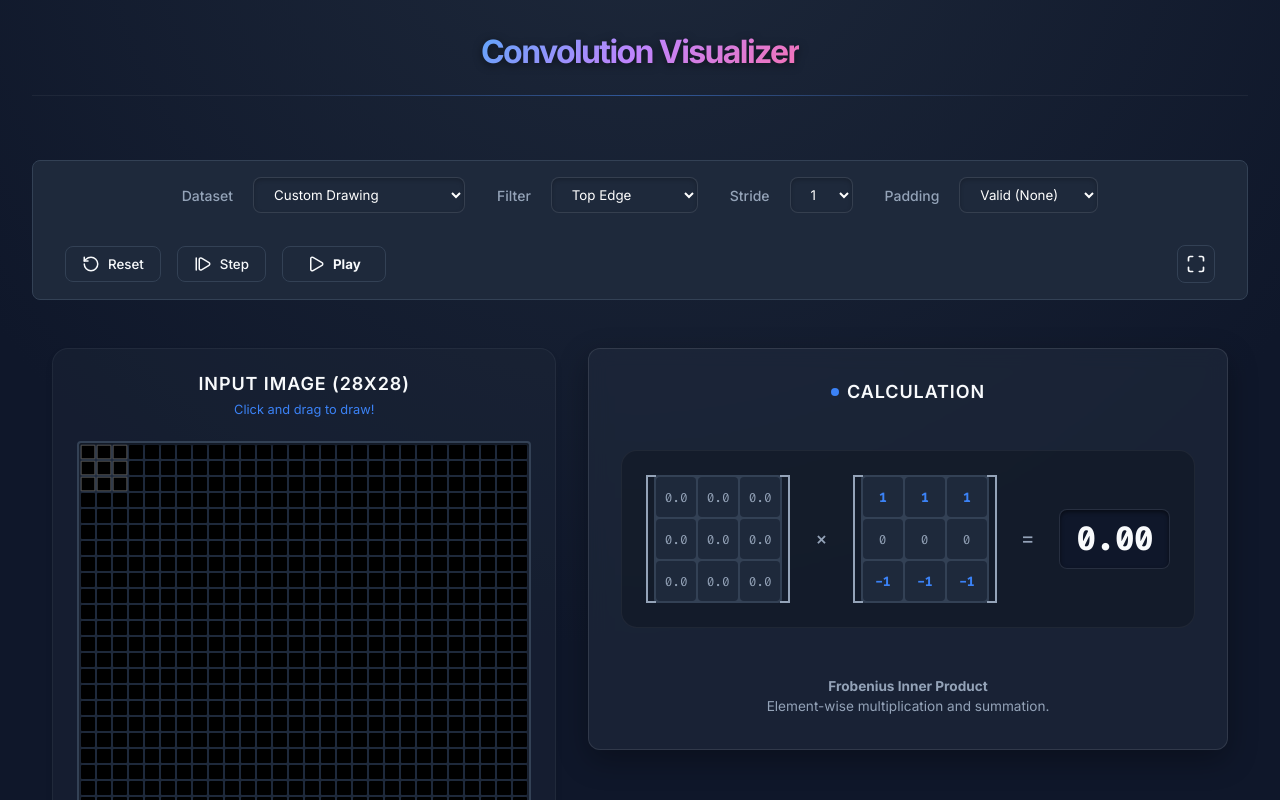
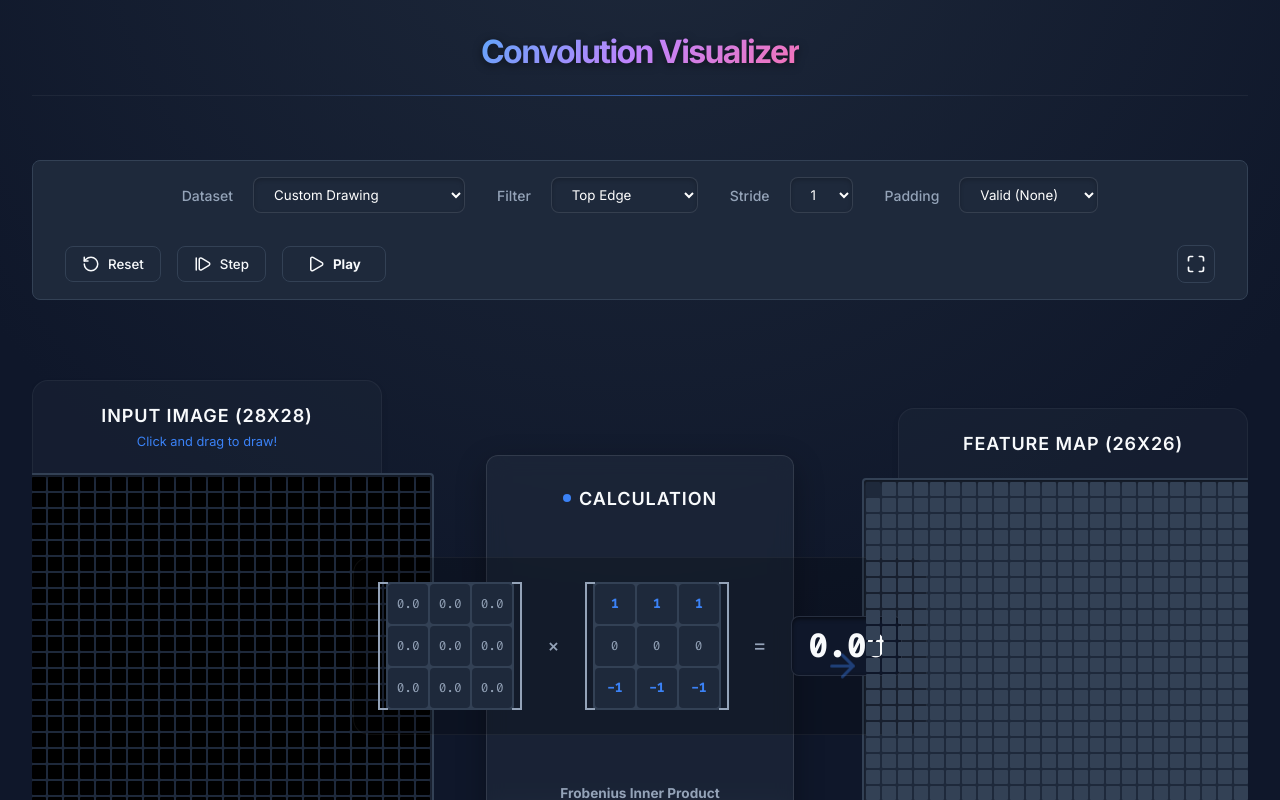
Before and after one commit to suyashmudgal/Project2_ml, a React (Vite) app in the folder convolution-visualizer/: page / in a window 1280 px wide. Shown: the top 800 px of the page. Built offline with nearby package versions, Linux system fonts and the light colour scheme.

Commit message:
UI: Overhaul into a unique Flowchart pipeline design

```diff
--- a/convolution-visualizer/src/App.jsx
+++ b/convolution-visualizer/src/App.jsx
@@ -184,11 +184,25 @@ function App() {
           isCustomMode={selectedDatasetId === 'custom'}
         />
 
+        <div className="flow-arrow">
+          <svg width="40" height="40" viewBox="0 0 24 24" fill="none" stroke="currentColor" strokeWidth="2" strokeLinecap="round" strokeLinejoin="round">
+            <line x1="5" y1="12" x2="19" y2="12"></line>
+            <polyline points="12 5 19 12 12 19"></polyline>
+          </svg>
+        </div>
+
         <CalculationDisplay
           inputWindow={inputWindow} filter={selectedFilter}
           outputValue={currentOutputValue}
           hoveredCell={hoveredCell} setHoveredCell={setHoveredCell}
         />
+
+        <div className="flow-arrow">
+          <svg width="40" height="40" viewBox="0 0 24 24" fill="none" stroke="currentColor" strokeWidth="2" strokeLinecap="round" strokeLinejoin="round">
+            <line x1="5" y1="12" x2="19" y2="12"></line>
+            <polyline points="12 5 19 12 12 19"></polyline>
+          </svg>
+        </div>
 
         <OutputGrid
           data={outputGrid}
--- a/convolution-visualizer/src/index.css
+++ b/convolution-visualizer/src/index.css
@@ -188,12 +188,28 @@ select:focus {
 .main-content {
   display: flex;
   gap: 2rem;
-  align-items: flex-start;
+  align-items: center;
   justify-content: center;
-  flex-wrap: wrap;
+  flex-wrap: nowrap;
+  width: 100%;
+  padding: 2rem 0;
+  overflow-x: auto;
 }
 
-/* Grids */
+.flow-arrow {
+  display: flex;
+  align-items: center;
+  color: var(--accent-color);
+  font-size: 2rem;
+  animation: pulse-flow 2s infinite;
+}
+
+@keyframes pulse-flow {
+  0% { opacity: 0.3; transform: scale(0.9) translateX(-5px); }
+  50% { opacity: 1; transform: scale(1.1) translateX(5px); filter: drop-shadow(0 0 10px var(--accent-color)); }
+  100% { opacity: 0.3; transform: scale(0.9) translateX(-5px); }
+}
+
 .grid-container {
   display: flex;
   flex-direction: column;
@@ -204,6 +220,7 @@ select:focus {
   border-radius: 1rem;
   border: 1px solid rgba(255,255,255,0.05);
   box-shadow: 0 4px 6px rgba(0,0,0,0.1);
+  min-width: 350px;
 }
 
 .grid-title {
```
